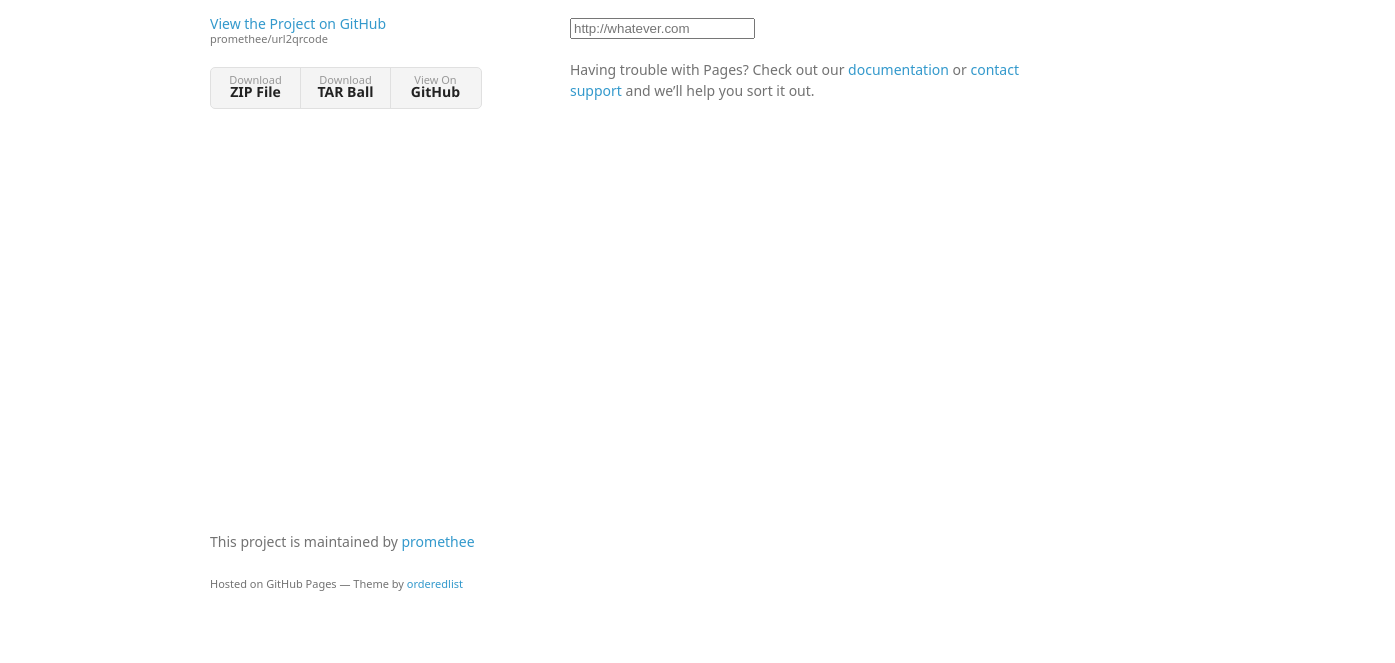
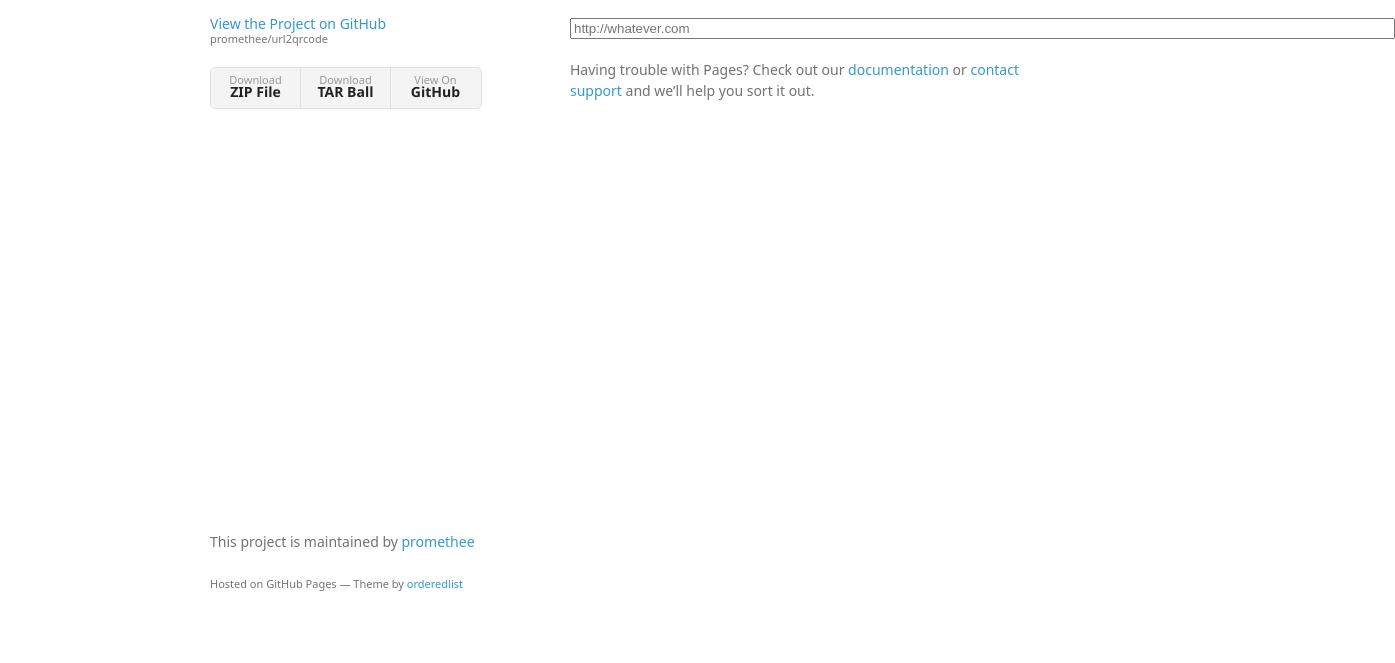
Before and after one commit to promethee/url2qrcode, a plain HTML site: page index.html in a window 1280 px wide. Shown: the part 137-800 px from the top of the page, 1395 px wide, since content can reach past the window. Drawn offline with nearby package versions, Linux system fonts and the light colour scheme; a web font is replaced by a local one.

Commit message:
Update index.html

```diff
--- a/index.html
+++ b/index.html
@@ -58,7 +58,7 @@
 
 <p>
   <h3>Put any url in the field below</h3>
-  <input type="url" id="qr-input" placeholder="http://whatever.com"/>
+  <input type="url" id="qr-input" placeholder="http://whatever.com" size="100"/>
 </p>
 <p id="qr-result">
 </p>
```
